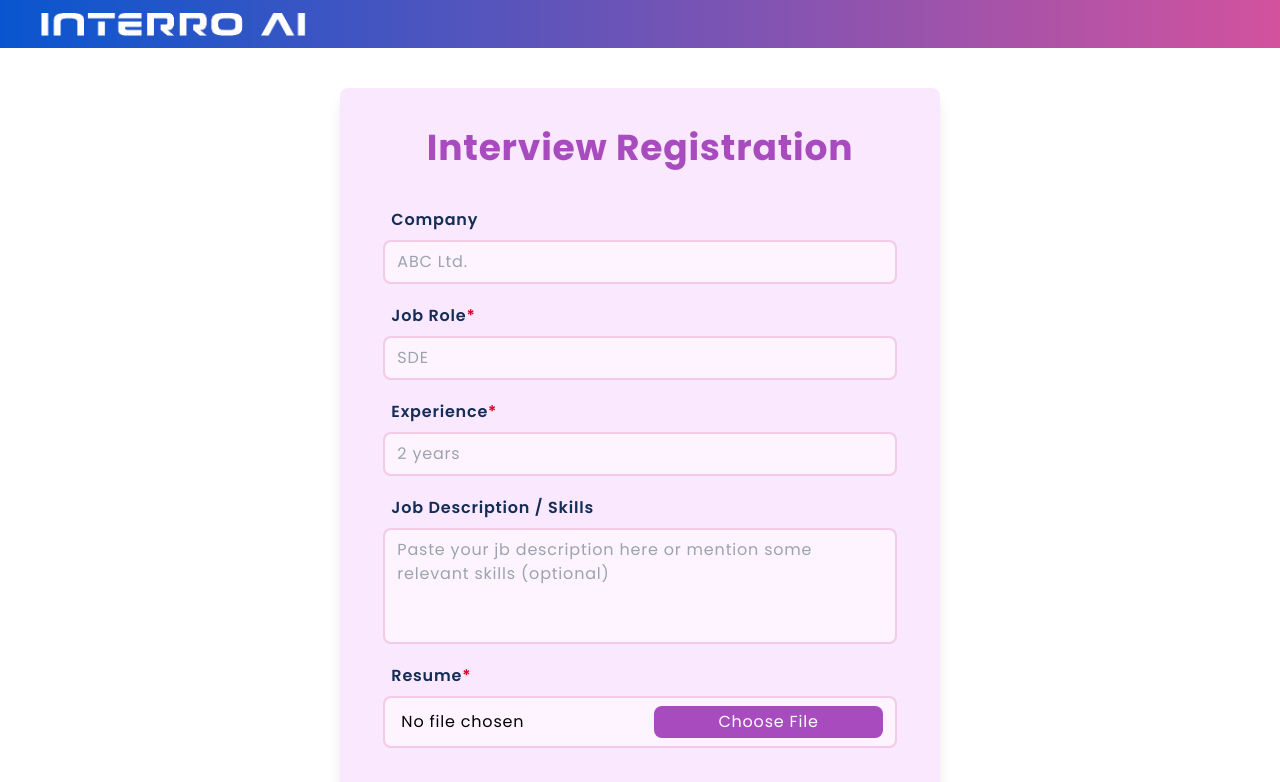
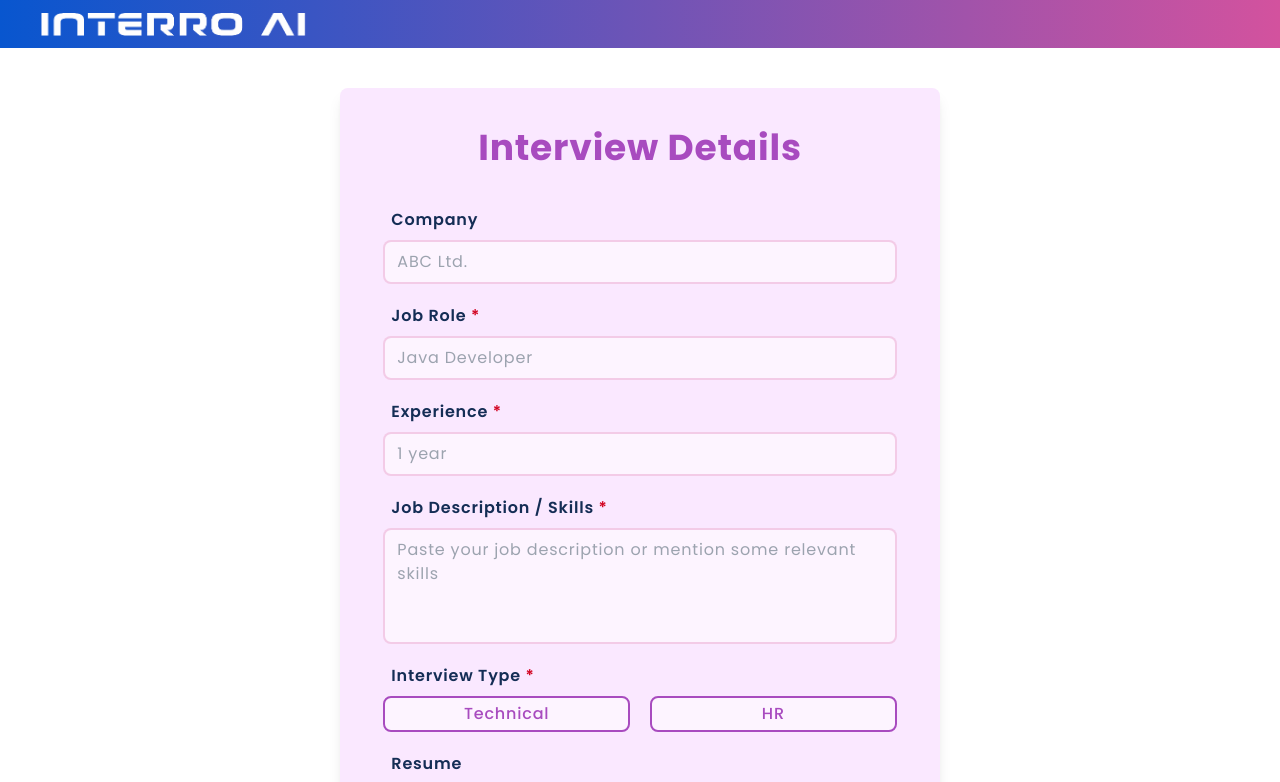
Before and after one commit to PratikRaj06/InterroAI, a React (Vite) app in the folder frontend/: page /home/interview-details in a window 1280 px wide. Shown: the top 782 px of the page. Built offline with nearby package versions, Linux system fonts and the light colour scheme; no server answers.

Commit message:
Update InterviewDetails.jsx

```diff
--- a/frontend/src/pages/InterviewDetails.jsx
+++ b/frontend/src/pages/InterviewDetails.jsx
@@ -16,7 +16,9 @@ const InterviewDetails = () => {
     const [company, setCompany] = useState("not provided")
     const [jobRole, setJobRole] = useState("not provided")
     const [experience, setExperience] = useState("")
-    const [jobDescription, setJobDescription] = useState("not provided, assume this from job role")
+    const [jobDescription, setJobDescription] = useState("")
+    const [resume, setResume] = useState("Resume details not given, please focus on job role, job description and skills.")
+    const [selectedType, setselectedType] = useState('');
     const [file, setFile] = useState(null)
     const [error, setError] = useState("")
     const [processing, setProcessing] = useState(false)
@@ -33,18 +35,17 @@ const InterviewDetails = () => {
 
     const handleResumeProcessing = async () => {
         setError('');
-        if (!jobRole || !experience || !file) {
-            return setError("Fill all required details");
+        if (!jobRole || !experience || !jobDescription || !selectedType) {
+            return setError("Fill all the required details");
         }
 
         setProcessing(true);
 
+        if (file) {
             try {
                 const fileRef = ref(storage, `uploads/${file.name}`);
                 await uploadBytes(fileRef, file);
-            const formData = new FormData();
                 const fileUrl = await getDownloadURL(fileRef);
-            formData.append('file', file);
 
                 const response = await fetch(`${API_URL}/resume-details/summarize`, {
                     method: 'POST',
@@ -56,24 +57,26 @@ const InterviewDetails = () => {
                 });
                 const result = await response.json()
 
+                await deleteObject(fileRef);
 
                 if (response.status === 500) {
                     setError(result.message);
                     setProcessing(false);
-            } else {
+                } else setResume(result.resumeContent)
+            } catch (error) {
+                setProcessing(false);
+                setError(error.message);
+            }
+        }
         setInterviewData({
             company,
             jobRole,
             experience,
             jobDescription,
-                    resume: result.resumeContent,
+            resume,
+            selectedType
         });
         setProcessing(false);
-            }
-        } catch (error) {
-            setProcessing(false);
-            setError(error.message);
-        }
     };
 
     return (
@@ -81,8 +84,8 @@ const InterviewDetails = () => {
             <div className='min-h-screen w-screen flex flex-col items-center'>
                 <Header />
                 <div className='w-full flex justify-center lg:p-10 p-5'>
-                    <div className={`${isPortrait? 'md:w-10/12 w-11/12': 'lg:w-1/2 w-8/12'} bg-pink-light lg:p-5 md:p-3 p-1 rounded-lg shadow-lg flex flex-col items-center gap-3`}>
-                        <h1 className='lg:text-4xl text-3xl  font-bold text-purple text-center my-5'>Interview Registration</h1>
+                    <div className={`${isPortrait ? 'md:w-10/12 w-11/12' : 'lg:w-1/2 w-8/12'} bg-pink-light lg:p-5 md:p-3 p-1 rounded-lg shadow-lg flex flex-col items-center gap-3`}>
+                        <h1 className='lg:text-4xl text-3xl  font-bold text-purple text-center my-5'>Interview Details</h1>
                         <label htmlFor="" className='w-11/12 flex flex-col items-start'>
                             <p className='text-md font-semibold text-blue-dark p-2'>Company</p>
                             <input onChange={(event) => {
@@ -92,32 +95,54 @@ const InterviewDetails = () => {
                         </label>
 
                         <label htmlFor="" className='w-11/12 flex flex-col items-start'>
-                            <p className='text-md font-semibold text-blue-dark p-2'>Job Role<span className='text-red'>*</span></p>
+                            <p className='text-md font-semibold text-blue-dark p-2'>Job Role <span className='text-red'>*</span></p>
                             <input onChange={(event) => {
                                 setJobRole(event.target.value)
                                 setError('')
-                            }} type="text" className='bg-[#fdf4ff] w-full py-2 px-3 rounded-lg focus:outline-none border-2 border-pink  border-opacity-25' placeholder='SDE' />
+                            }} type="text" className='bg-[#fdf4ff] w-full py-2 px-3 rounded-lg focus:outline-none border-2 border-pink  border-opacity-25' placeholder='Java Developer' />
                         </label>
 
                         <label htmlFor="" className='w-11/12 flex flex-col items-start'>
-                            <p className='text-md font-semibold text-blue-dark p-2'>Experience<span className='text-red'>*</span></p>
+                            <p className='text-md font-semibold text-blue-dark p-2'>Experience <span className='text-red'>*</span></p>
                             <input onChange={(event) => {
                                 setExperience(event.target.value)
                                 setError('')
-                            }} type="text" className='bg-[#fdf4ff] w-full py-2 px-3 rounded-lg focus:outline-none border-2 border-pink  border-opacity-25' placeholder='2 years' />
+                            }} type="text" className='bg-[#fdf4ff] w-full py-2 px-3 rounded-lg focus:outline-none border-2 border-pink  border-opacity-25' placeholder='1 year' />
                         </label>
 
                         <label htmlFor="" className='w-11/12 flex flex-col items-start'>
-                            <p className='text-md font-semibold text-blue-dark p-2'>Job Description / Skills</p>
+                            <p className='text-md font-semibold text-blue-dark p-2'>Job Description / Skills <span className='text-red'>*</span></p>
                             <textarea onChange={(event) => {
                                 setJobDescription(event.target.value)
                                 setError('')
-                            }} rows={4} className='bg-[#fdf4ff] w-full py-2 px-3 rounded-lg focus:outline-none border-2 border-pink border-opacity-25 resize-none' placeholder='Paste your jb description here or mention some relevant skills (optional)'></textarea>
+                            }} rows={4} className='bg-[#fdf4ff] w-full py-2 px-3 rounded-lg focus:outline-none border-2 border-pink border-opacity-25 resize-none' placeholder='Paste your job description or mention some relevant skills'></textarea>
                         </label>
 
                         <label htmlFor="" className='w-11/12 flex flex-col items-start'>
-                            <p className='text-md font-semibold text-blue-dark p-2'>Resume<span className='text-red'>*</span></p>
-                            <div className={`bg-[#fdf4ff] w-full py-2 px-3 rounded-lg border-2 border-pink border-opacity-25 flex ${isPortrait? 'md:flex-row flex-col': 'flex-row'} items-center justify-between`}>
+                            <p className='text-md font-semibold text-blue-dark p-2'>Interview Type <span className='text-red'>*</span></p>
+
+                            <div className='w-full flex items-center justify-between gap-5'>
+                                <button
+                                    className={`w-1/2 border-2 rounded-lg py-1 px-5 font-medium ${selectedType === 'technical' ? 'bg-purple text-white' : 'text-purple bg-[#fdf4ff]'
+                                    } border-2 border-purple`}
+                                    onClick={() => setselectedType('technical')}
+                                >
+                                    Technical
+                                </button>
+                                <button
+                                    className={`w-1/2 border-2 rounded-lg py-1 px-5 font-medium ${selectedType === 'hr' ? 'bg-purple text-white' : 'text-purple bg-[#fdf4ff]'
+                                    } border-2 border-purple`}
+                                    onClick={() => setselectedType('hr')}
+                                >
+                                    HR
+                                </button>
+                            </div>
+
+                        </label>
+
+                        <label htmlFor="" className='w-11/12 flex flex-col items-start'>
+                            <p className='text-md font-semibold text-blue-dark p-2'>Resume</p>
+                            <div className={`bg-[#fdf4ff] w-full py-2 px-3 rounded-lg border-2 border-pink border-opacity-25 flex ${isPortrait ? 'md:flex-row flex-col' : 'flex-row'} items-center justify-between`}>
                                 <p className='p-1'>{file ? file.name : 'No file chosen'}</p>
                                 <input ref={filePickerRef} type="file" accept='application/pdf' onChange={(event) => {
                                     setFile(event.target.files[0])
```
Lines whose indentation alone changed are shown as unchanged.
